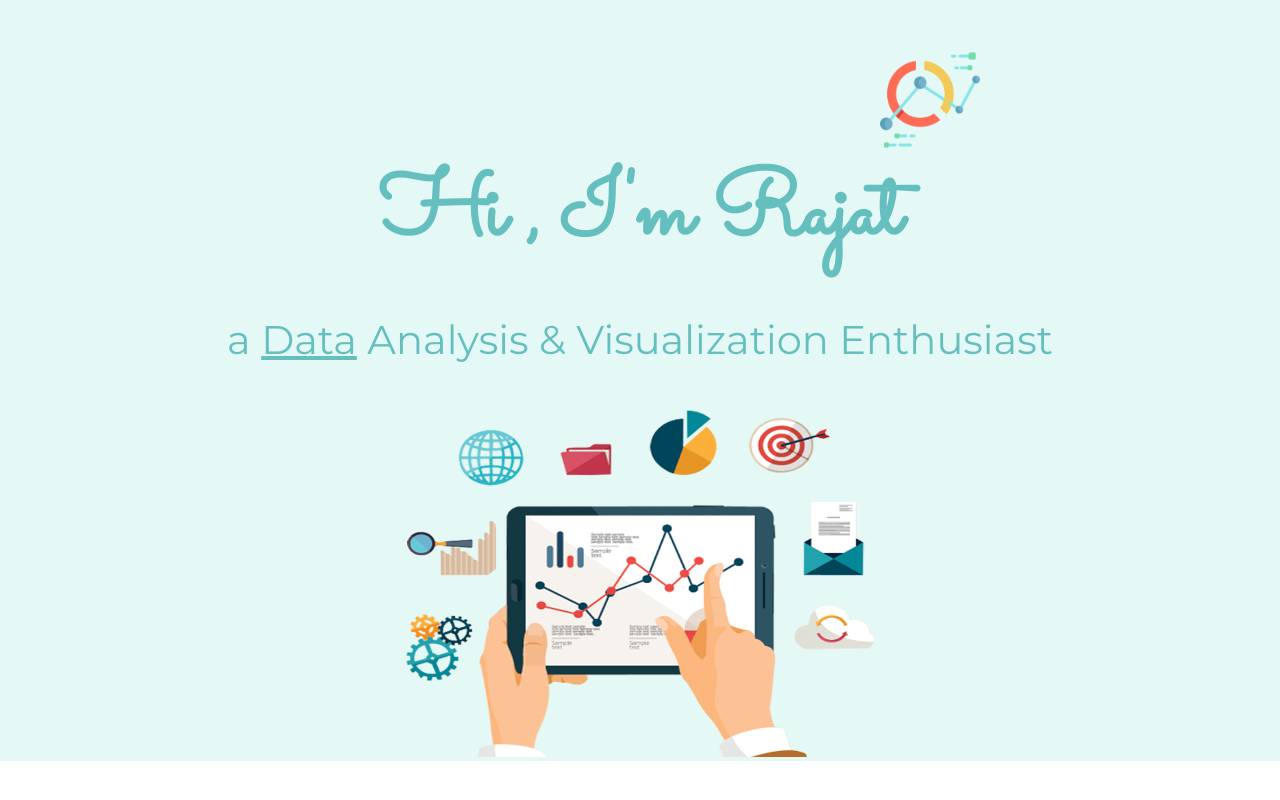
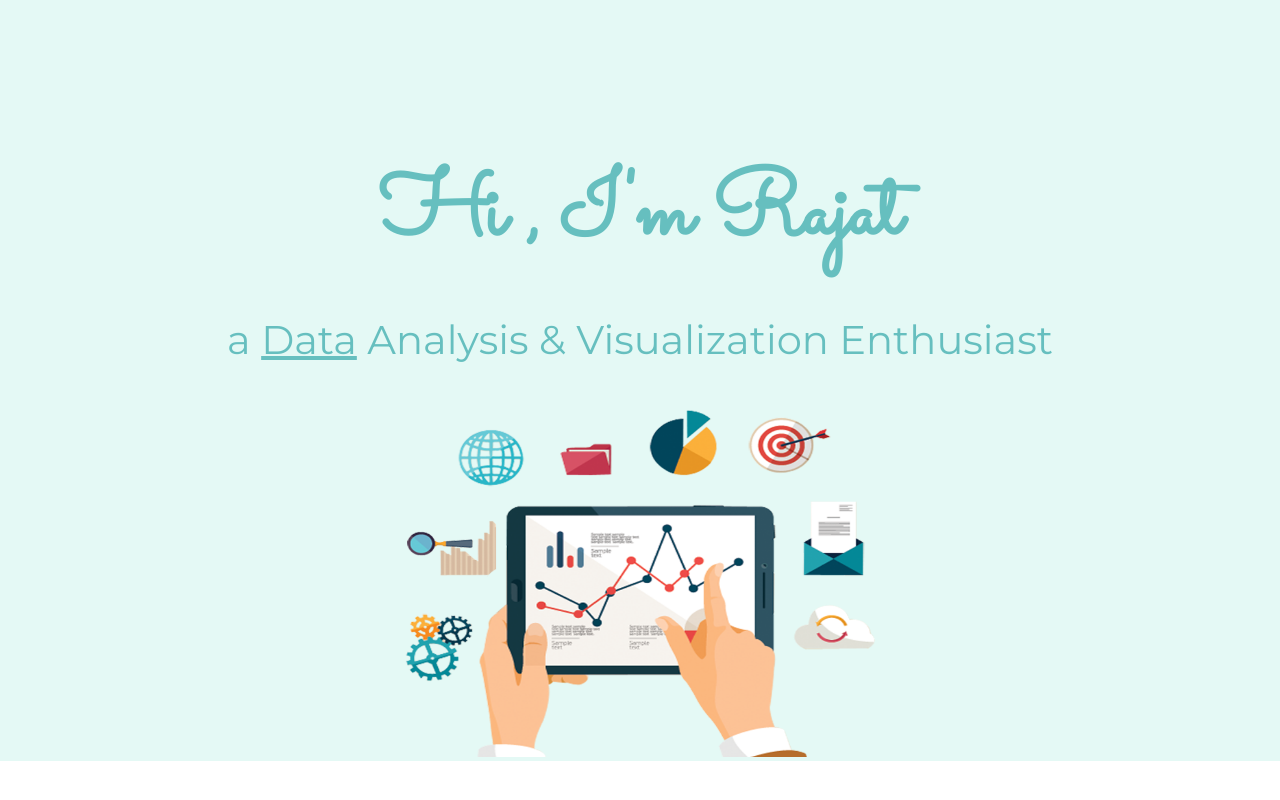
Before and after one commit to Rajat-Gundu/Personal-Website, a plain HTML site: page index.html in a window 1280 px wide. Shown: the top 800 px of the page. Drawn offline with Linux system fonts and the light colour scheme.

Commit message:
Update index.html

```diff
--- a/index.html
+++ b/index.html
@@ -13,7 +13,7 @@
   </head>
   <body>
     <div class="top-container">
-      <img class="top-donut" src="image/donut.png" alt="donut-img" width="100" height="100">
+      <!--<img class="top-donut" src="image/donut.png" alt="donut-img" width="100" height="100"> -->
       <h1>Hi , I'm Rajat</h1>
       <h2>a <span class="web">Data</span> Analysis & Visualization Enthusiast</h2>
       <!--<img class="bottom-cloud" src="image/pie.png" alt="cloud-img" width="100" height="100"> -->
```
